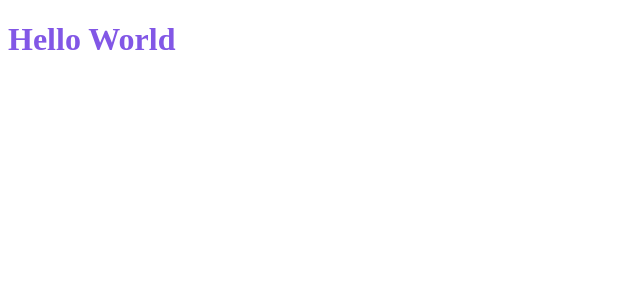
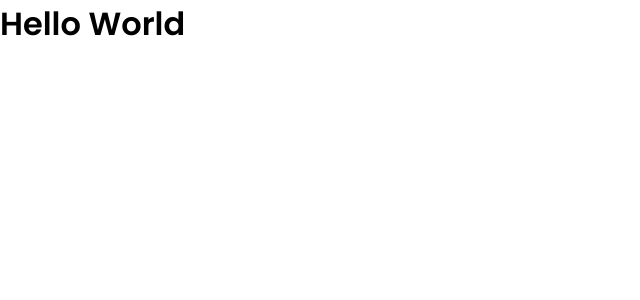
Before and after one commit to XandRules/Ignite-React-dtMoney, a React (Create React App) app: page / in a window 1280 px wide. Shown: the top 300 px of the page, without its empty margins (0-640 px from the left). Built offline with nearby package versions, Linux system fonts and the light colour scheme.

Commit message:
chore: criado estilos globais para a aplicação

```diff
--- a/public/index.html
+++ b/public/index.html
@@ -2,7 +2,11 @@
 <html lang="en">
   <head>
     <meta charset="utf-8" />
+    <link rel="preconnect" href="https://fonts.gstatic.com" crossorigin>
     <meta name="viewport" content="width=device-width, initial-scale=1" />
+    <link rel="shortcut icon" href="favicon.png" type="image/png">
+    <link rel="preconnect" href="https://fonts.googleapis.com">
+    <link href="https://fonts.googleapis.com/css2?family=Poppins:wght@400;600&display=swap" rel="stylesheet">
 
     <title>dtMoney</title>
   </head>
--- a/src/App.tsx
+++ b/src/App.tsx
@@ -1,12 +1,10 @@
-import styled from 'styled-components';
+import { GlobalStyle } from "./styles/global";
 
-const Title = styled.h1 `
-  color: #8257e6;
-`
 export function App() {
   return (
     <div className="App">
-      <Title>Hello World</Title>
+      <h1>Hello World</h1>
+      <GlobalStyle />
     </div>
   );
 }
--- /dev/null
+++ b/src/styles/global.ts
@@ -0,0 +1,57 @@
+import { createGlobalStyle } from 'styled-components';
+
+export const GlobalStyle = createGlobalStyle `
+
+    :root {
+        --background: #f0f2f5;
+        --red: #e52e4d;
+        --blue: #5429cc;
+        --blue-light: #6933ff;
+        --text-title: #363f5f;
+        --text-body: #969cb3;
+        --shape: #ffffff;
+
+    }
+
+    * {
+        margin: 0;
+        padding: 0;
+        box-sizing: border-box;
+    }
+
+    html {
+        @media (max-width: 1080px) {
+            font-size: 93.75%; // 15px
+        }
+
+        @media (max-width: 720px) {
+            font-size: 87,5%; // 14px
+        }
+    }
+
+    body {
+        background: var(---background);
+        --webkit-font-smoothing: antialiased;
+    }
+
+    body, input, textarea, button {
+        font-family: 'Poppins', sans-serif;
+        font-weight: 400;
+    }
+
+    h1, h2, h3, h4, h5, h6 {
+        font-weight: 600;
+    }
+
+    button {
+        cursor: pointer;
+    }
+
+    [disabled] {
+        opacity: 0.6;
+        cursor: not-allowed;
+    }
+
+
+
+`
```
